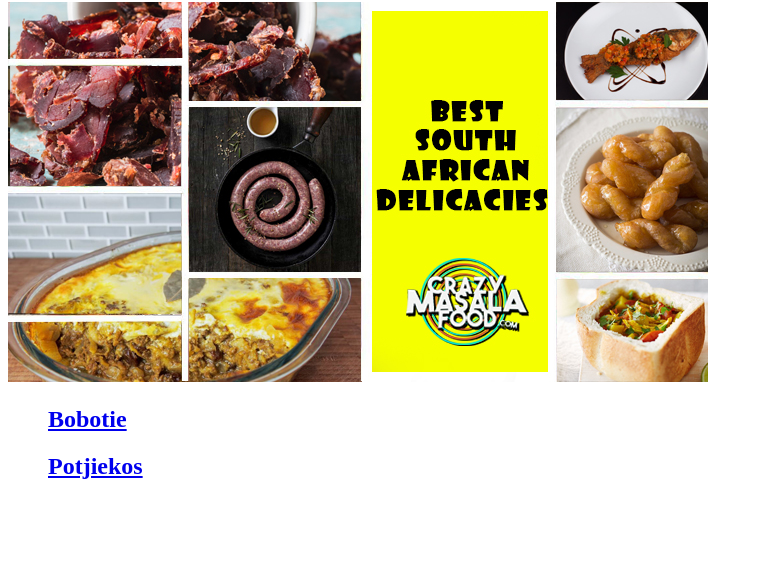
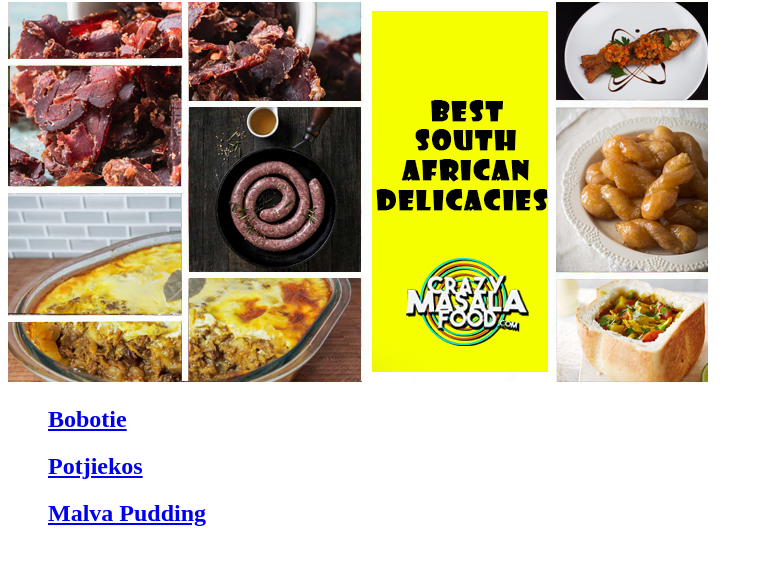
Before and after one commit to CARD00R/odin-recipes, a plain HTML site: page index.html in a window 1280 px wide. Shown: the part 78-642 px from the top of the page, without its empty margins (0-763 px from the left). Drawn offline with Linux system fonts and the light colour scheme.

Commit message:
Add malva pudding recipe to home page

```diff
--- a/index.html
+++ b/index.html
@@ -13,6 +13,7 @@
    <ul>
         <a href="./recipes/bobotie.html"> <h2>Bobotie</h2> </a>
         <a href="./recipes/potjiekos.html"><h2>Potjiekos</h2></a>
+        <a href="./recipes/malva-pudding.html"><h2>Malva Pudding</h2></a>
     </ul>
 </body>
 
```
